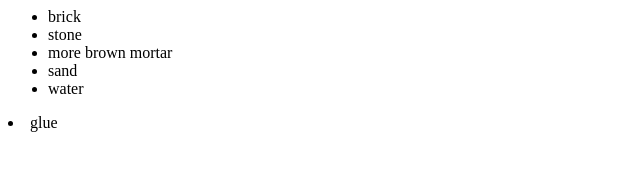
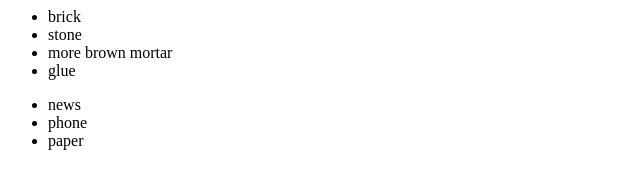
Before and after one commit to Ritzy121/test, a plain HTML site: page index.html in a window 1280 px wide. Shown: the whole page, without its empty margins (0-640 px from the left). Drawn offline with Linux system fonts and the light colour scheme.

Commit message:
modified first ul, and added second ul

```diff
--- a/index.html
+++ b/index.html
@@ -11,9 +11,14 @@
             <li>brick</li>
             <li>stone</li>
             <li>more brown mortar</li>
-            <li>sand</li>
-            <li>water</ul>
             <li>glue</li>
+        </ul>
+    </div>
+    <div>
+        <ul>
+            <li>news</li>
+            <li>phone</li>
+            <li>paper</li>
         </ul>
     </div>
 </body>
```
